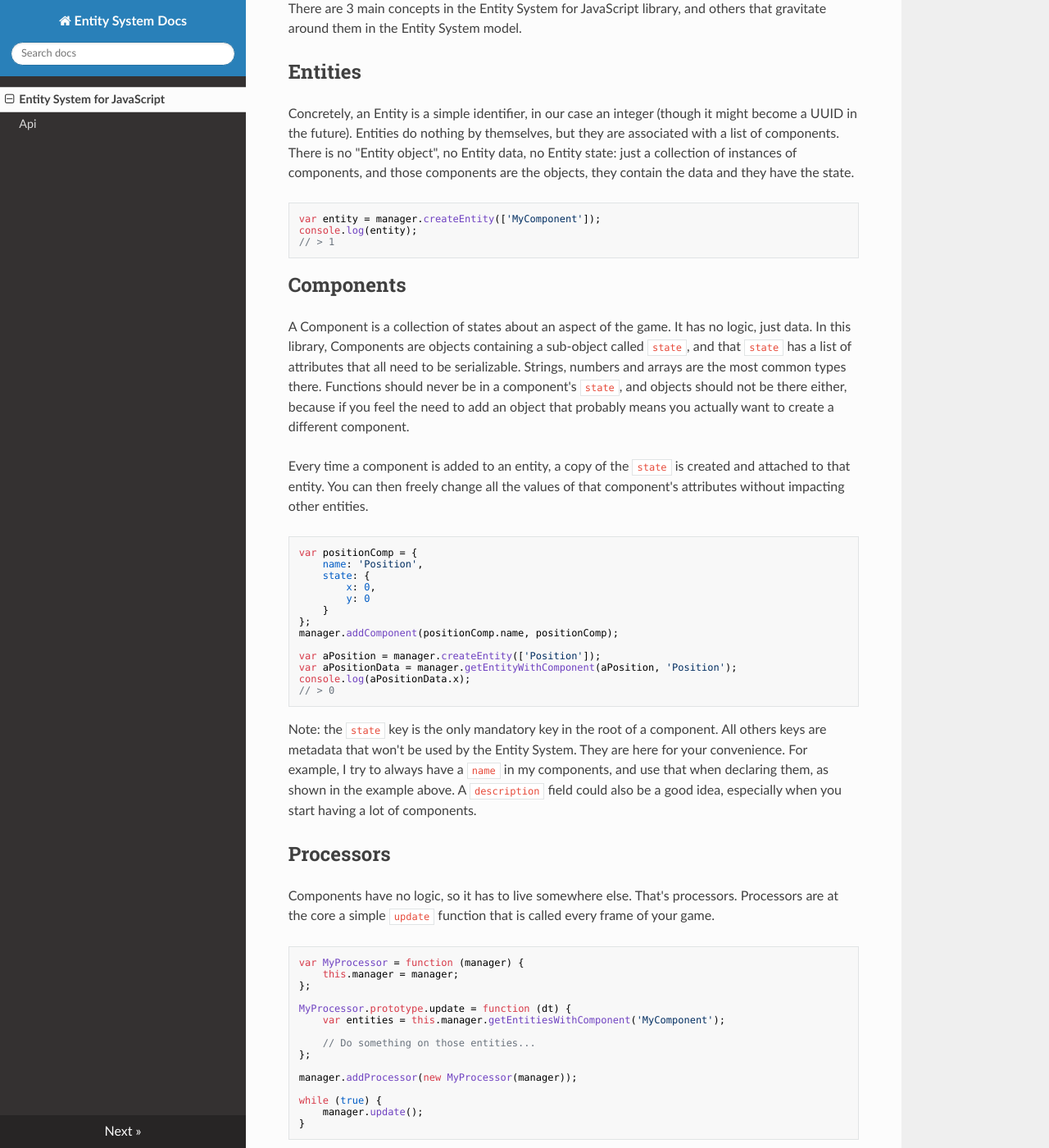
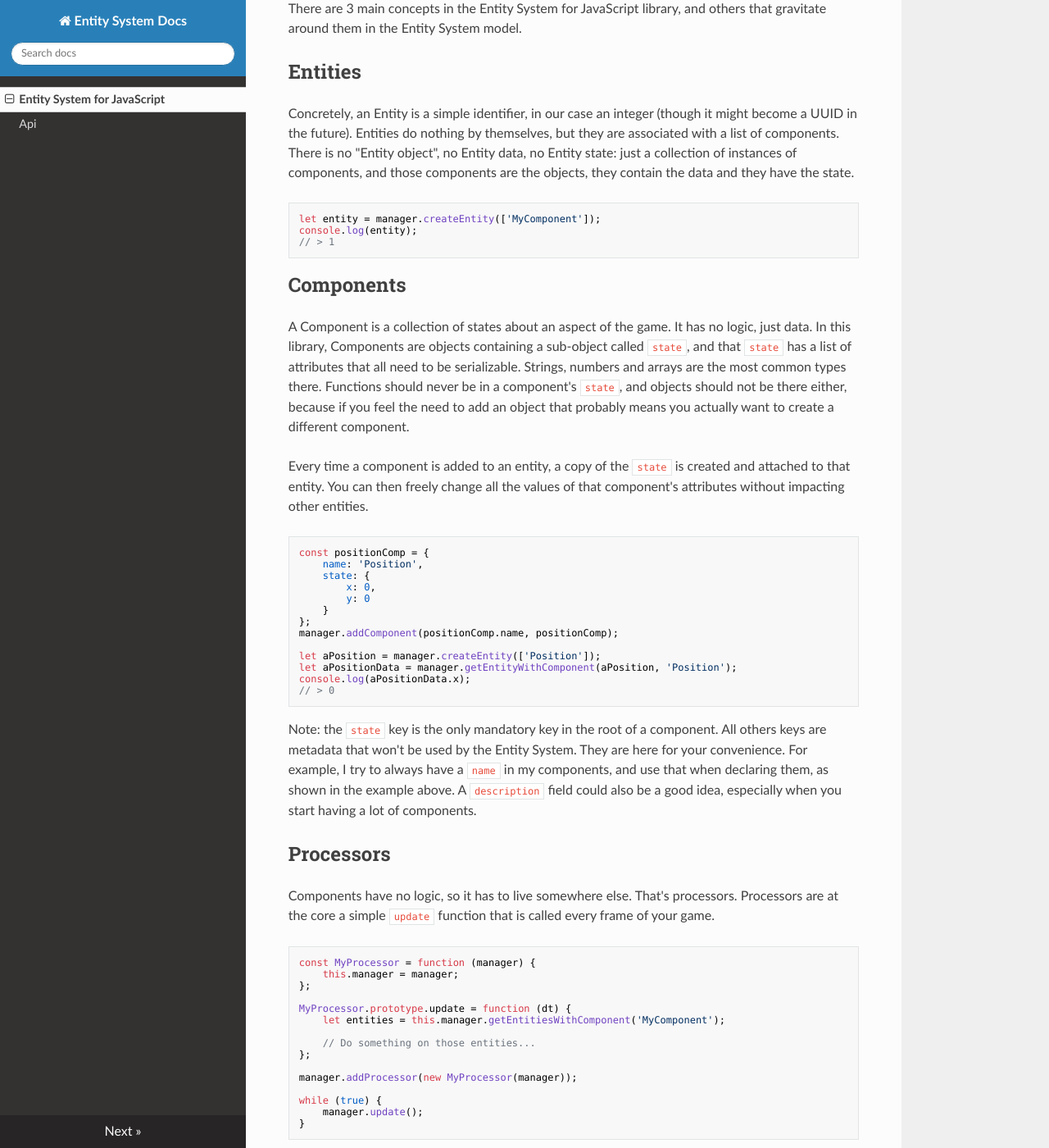
Before and after one commit to adngdb/entity-system-js, an MkDocs documentation site: the page built from docs/index.md, in a window 1280 px wide and 1400 px high, scrolled down 462 px. Shown: the whole window at 82% size. Built offline with MkDocs 1.6.1, drawn with Linux system fonts in a browser that asks for light colours; nearby versions of some CDN libraries.

Commit message:
More modern code examples.

````diff
--- a/docs/index.md
+++ b/docs/index.md
@@ -15,7 +15,7 @@ There are 3 main concepts in the Entity System for JavaScript library, and other
 Concretely, an Entity is a simple identifier, in our case an integer (though it might become a UUID in the future). Entities do nothing by themselves, but they are associated with a list of components. There is no "Entity object", no Entity data, no Entity state: just a collection of instances of components, and those components are the objects, they contain the data and they have the state.
 
 ```javascript
-var entity = manager.createEntity(['MyComponent']);
+let entity = manager.createEntity(['MyComponent']);
 console.log(entity);
 // > 1
 ```
@@ -28,7 +28,7 @@ A Component is a collection of states about an aspect of the game. It has no log
 Every time a component is added to an entity, a copy of the ``state`` is created and attached to that entity. You can then freely change all the values of that component's attributes without impacting other entities.
 
 ```javascript
-var positionComp = {
+const positionComp = {
     name: 'Position',
     state: {
         x: 0,
@@ -37,8 +37,8 @@ var positionComp = {
 };
 manager.addComponent(positionComp.name, positionComp);
 
-var aPosition = manager.createEntity(['Position']);
-var aPositionData = manager.getEntityWithComponent(aPosition, 'Position');
+let aPosition = manager.createEntity(['Position']);
+let aPositionData = manager.getEntityWithComponent(aPosition, 'Position');
 console.log(aPositionData.x);
 // > 0
 ```
@@ -51,12 +51,12 @@ Note: the ``state`` key is the only mandatory key in the root of a component. Al
 Components have no logic, so it has to live somewhere else. That's processors. Processors are at the core a simple ``update`` function that is called every frame of your game.
 
 ```javascript
-var MyProcessor = function (manager) {
+const MyProcessor = function (manager) {
     this.manager = manager;
 };
 
 MyProcessor.prototype.update = function (dt) {
-    var entities = this.manager.getEntitiesWithComponent('MyComponent');
+    let entities = this.manager.getEntitiesWithComponent('MyComponent');
 
     // Do something on those entities...
 };
@@ -74,7 +74,7 @@ while (true) {
 In a game, you often find yourself creating entities with the same components over and over. Assemblages are here to make that easier. They consist in a list of components, and some initial data to apply to those components. In your game, you can then easily create an entity from an assemblage, and automatically get the right components and the right default data.
 
 ```javascript
-var MyAssemblage = {
+const MyAssemblage = {
     name: 'SomeUnit',
     components: ['Position', 'Sprite', 'Attack'],
     initialState: {
@@ -89,5 +89,5 @@ var MyAssemblage = {
 };
 
 manager.addAssemblage(MyAssemblage.name, MyAssemblage);
-var entity = manager.createEntityFromAssemblage('SomeUnit');
+let entity = manager.createEntityFromAssemblage('SomeUnit');
 ```
````
